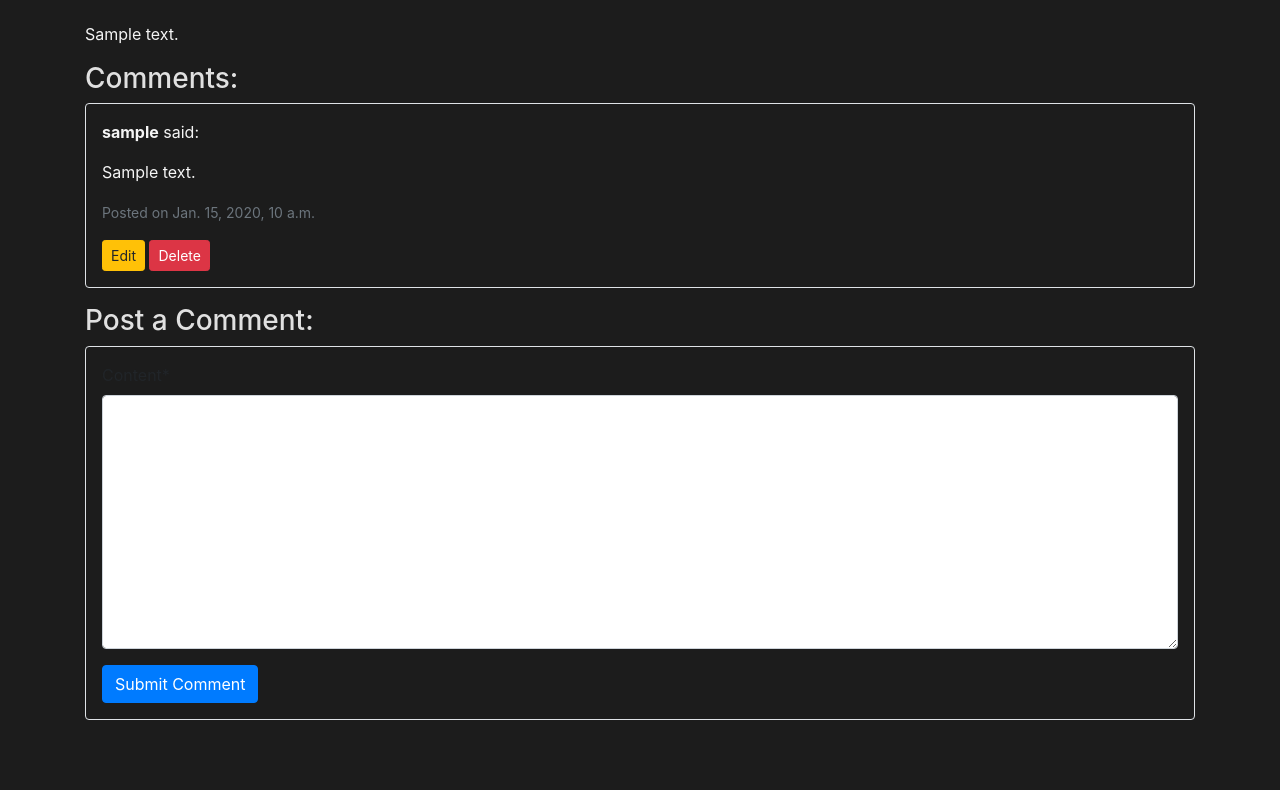
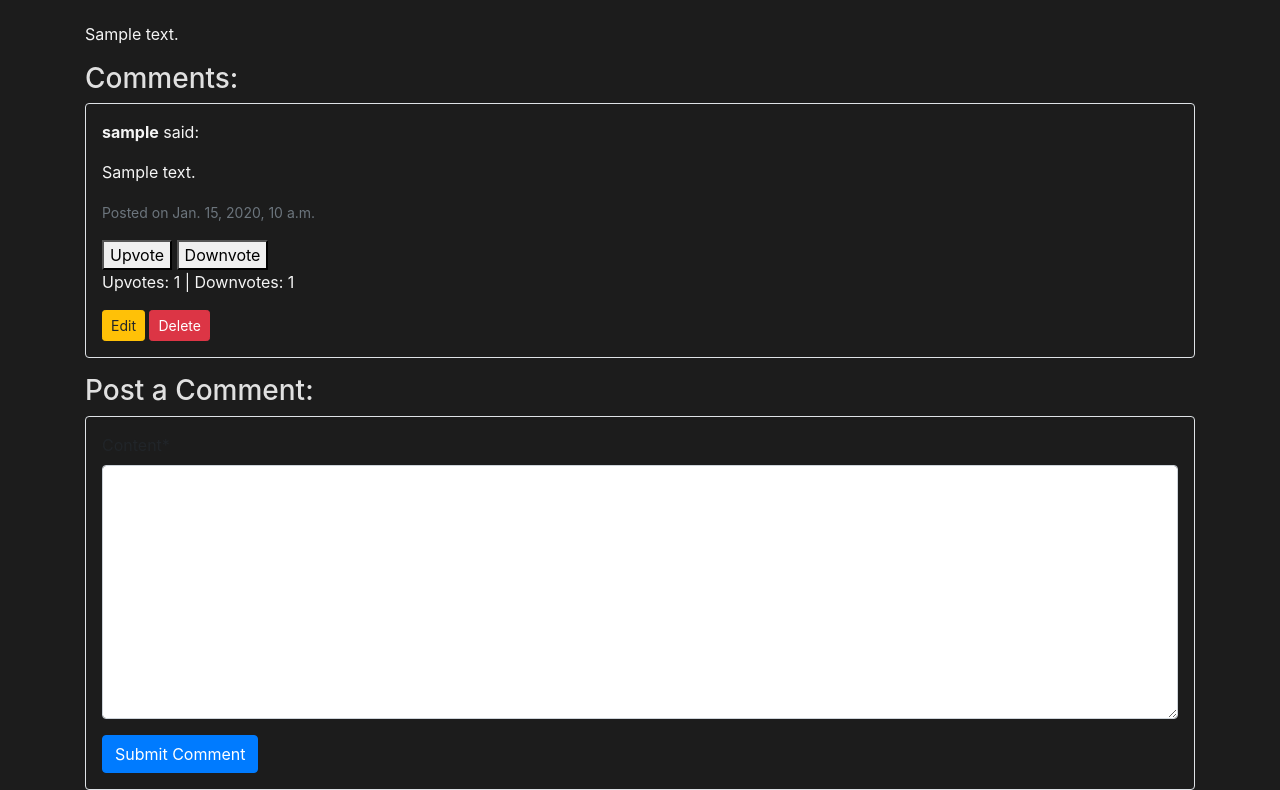
Before and after one commit to Mickjitsu/opensourcenews-, a Django app: a page that uses opensourcenews/templates/base.html in a window 1280 px wide. Shown: the part 682-1472 px from the top of the page. Before the commit the page ends 1402 px from the top, so only its background shows below. Run offline with Django 5.2, Linux system fonts and the light colour scheme; a user stored in the database is signed in; tables that the repository leaves empty hold one stand-in row (values such as "Sample post"); grey boxes marked "Sample" are stand-in pictures; some libraries are stand-ins or nearby versions.

Commit message:
voting capability for comments added

```diff
--- a/opensourcenews/articles/models.py
+++ b/opensourcenews/articles/models.py
@@ -60,6 +60,31 @@ class Comment(models.Model):
     created_at = models.DateTimeField(auto_now_add=True)
     updated_at = models.DateTimeField(auto_now=True)
     edited = models.BooleanField(default=False)
+    upvotes = models.PositiveIntegerField(default=0)
+    downvotes = models.PositiveIntegerField(default=0)
+
+    def get_upvotes_count(self):
+        return Vote.objects.filter(comment=self, vote_type='upvote').count()
+
+    def get_downvotes_count(self):
+        return Vote.objects.filter(comment=self, vote_type='downvote').count()
 
     def __str__(self):
         return f"Comment by {self.author.username} on {self.article.title}"
+
+class Vote(models.Model):
+    VOTE_CHOICES = [
+        ('upvote', 'Upvote'),
+        ('downvote', 'Downvote')
+    ]
+    user = models.ForeignKey(User, on_delete=models.CASCADE)  # User who voted
+    comment = models.ForeignKey(Comment, on_delete=models.CASCADE, related_name='votes')  # Associated comment
+    vote_type = models.CharField(max_length=8, choices=VOTE_CHOICES)  # Type of vote
+    created_at = models.DateTimeField(auto_now_add=True)
+
+    class Meta:
+        # Ensures that a user can only vote once per comment
+        unique_together = ('user', 'comment')
+
+    def __str__(self):
+        return f"{self.user.username} voted {self.vote_type} on comment {self.comment.id}"
--- a/opensourcenews/articles/templates/articles/single_post.html
+++ b/opensourcenews/articles/templates/articles/single_post.html
@@ -26,7 +26,13 @@
             <p><strong>{{ comment.author.username }}</strong> said:</p>
             <p>{{ comment.content }}</p>
             <p><small class="text-muted">Posted on {{ comment.created_at }}</small></p>
-
+            {% if user.is_authenticated %}
+            <div class="vote-container">
+                <button class="upvote-comment" data-comment-id="{{ comment.id }}">Upvote</button>
+                <button class="downvote-comment" data-comment-id="{{ comment.id }}">Downvote</button>
+                <p>Upvotes: <span class="upvotes-count">{{ comment.upvotes }}</span> | Downvotes: <span class="downvotes-count">{{ comment.downvotes }}</span></p>
+            </div>
+            {% endif %}
             <!-- Edit and Delete buttons -->
             {% if comment.author == user %}
             <a href="{% url 'edit-comment' comment.id %}" class="btn btn-warning btn-sm">Edit</a>
--- a/opensourcenews/articles/urls.py
+++ b/opensourcenews/articles/urls.py
@@ -8,8 +8,8 @@ urlpatterns = [
      path("", views.index, name="index"),
      path("topic/<slug:slug>", views.category_list , name = "category-list"),
      path("article/<slug:slug>", views.single_post, name="single-post"),
-     path('comment/edit/<int:comment_id>/', views.edit_comment, name='edit-comment'),
-     path('comment/delete/<int:comment_id>/', views.delete_comment, name='delete-comment')
+     path('comment/<int:comment_id>/upvote/', views.upvote_comment, name='upvote_comment'),
+     path('comment/<int:comment_id>/downvote/', views.downvote_comment, name='downvote_comment'),
 ]
 
 if settings.DEBUG:
--- a/opensourcenews/articles/views.py
+++ b/opensourcenews/articles/views.py
@@ -4,7 +4,7 @@ from django.http import HttpResponse, JsonResponse
 from django.contrib.auth.decorators import login_required
 from .forms import CommentForm
 from django.core.paginator import Paginator
-from .models import Article, Comment, Category
+from .models import Article, Comment, Category, Vote
 from contributors.models import Journalist
 # Create your views here.
 
@@ -110,3 +110,59 @@ def delete_comment(request, comment_id):
     comment.delete()
 
     return redirect('single-post', slug=comment.article.slug)
+
+@login_required
+def upvote_comment(request, comment_id):
+    comment = Comment.objects.get(id=comment_id)
+    user = request.user
+
+    # Check if the user has already voted
+    existing_vote = Vote.objects.filter(user=user, comment=comment).first()
+
+    if existing_vote:
+        if existing_vote.vote_type == 'downvote':
+            # Change from downvote to upvote
+            existing_vote.vote_type = 'upvote'
+            existing_vote.save()
+    else:
+        # Create a new vote if none exists
+        Vote.objects.create(user=user, comment=comment, vote_type='upvote')
+
+    # Update upvotes and downvotes count
+    upvotes = comment.votes.filter(vote_type='upvote').count()
+    downvotes = comment.votes.filter(vote_type='downvote').count()
+
+    # Save the updated vote counts to the comment
+    comment.upvotes = upvotes
+    comment.downvotes = downvotes
+    comment.save()
+
+    return JsonResponse({'upvotes': upvotes, 'downvotes': downvotes})
+
+@login_required
+def downvote_comment(request, comment_id):
+    comment = Comment.objects.get(id=comment_id)
+    user = request.user
+
+    # Check if the user has already voted
+    existing_vote = Vote.objects.filter(user=user, comment=comment).first()
+
+    if existing_vote:
+        if existing_vote.vote_type == 'upvote':
+            # Change from upvote to downvote
+            existing_vote.vote_type = 'downvote'
+            existing_vote.save()
+    else:
+        # Create a new vote if none exists
+        Vote.objects.create(user=user, comment=comment, vote_type='downvote')
+
+    # Update upvotes and downvotes count
+    upvotes = comment.votes.filter(vote_type='upvote').count()
+    downvotes = comment.votes.filter(vote_type='downvote').count()
+
+    # Save the updated vote counts to the comment
+    comment.upvotes = upvotes
+    comment.downvotes = downvotes
+    comment.save()
+
+    return JsonResponse({'upvotes': upvotes, 'downvotes': downvotes})
--- /dev/null
+++ b/opensourcenews/static/script/script.js
@@ -0,0 +1,65 @@
+// Function to update the displayed vote count
+function updateVoteCounts(button, upvotes, downvotes) {
+    const upvoteCountElement = button.closest('.vote-container').querySelector('.upvotes-count');
+    const downvoteCountElement = button.closest('.vote-container').querySelector('.downvotes-count');
+
+    // Update the vote counts displayed on the page
+    upvoteCountElement.textContent = upvotes;
+    downvoteCountElement.textContent = downvotes;
+}
+
+// Handle upvoting for comments
+document.querySelectorAll('.upvote-comment').forEach(button => {
+    button.addEventListener('click', function() {
+        const commentId = button.getAttribute('data-comment-id');
+        fetch(`/comment/${commentId}/upvote/`, {
+            method: 'POST',
+            headers: {
+                'X-CSRFToken': getCookie('csrftoken')
+            }
+        })
+        .then(response => response.json())
+        .then(data => {
+            if (data.upvotes !== undefined) {
+                // Update the displayed vote counts on the page
+                updateVoteCounts(button, data.upvotes, data.downvotes);
+            }
+        });
+    });
+});
+
+// Handle downvoting for comments
+document.querySelectorAll('.downvote-comment').forEach(button => {
+    button.addEventListener('click', function() {
+        const commentId = button.getAttribute('data-comment-id');
+        fetch(`/comment/${commentId}/downvote/`, {
+            method: 'POST',
+            headers: {
+                'X-CSRFToken': getCookie('csrftoken')
+            }
+        })
+        .then(response => response.json())
+        .then(data => {
+            if (data.upvotes !== undefined) {
+                // Update the displayed vote counts on the page
+                updateVoteCounts(button, data.upvotes, data.downvotes);
+            }
+        });
+    });
+});
+
+// Helper function to get the CSRF token
+function getCookie(name) {
+    var cookieValue = null;
+    if (document.cookie && document.cookie !== '') {
+        var cookies = document.cookie.split(';');
+        for (var i = 0; i < cookies.length; i++) {
+            var cookie = cookies[i].trim();
+            if (cookie.substring(0, name.length + 1) === (name + '=')) {
+                cookieValue = decodeURIComponent(cookie.substring(name.length + 1));
+                break;
+            }
+        }
+    }
+    return cookieValue;
+}
--- a/opensourcenews/templates/account/login.html
+++ b/opensourcenews/templates/account/login.html
@@ -1,10 +1,12 @@
 {% extends "base.html" %}
-
+{% load static %}
 {% load i18n %}
 {% load account socialaccount %}
 
 {% block head_title %}{% trans "Sign In" %}{% endblock head_title %}
-
+{% block css %}
+<link rel="stylesheet" href="{% static 'css/index.css' %}">
+{% endblock %}
 {% block content %}
 <div class="container">
 <h1>{% trans "Sign In" %}</h1>
--- a/opensourcenews/templates/account/logout.html
+++ b/opensourcenews/templates/account/logout.html
@@ -1,9 +1,11 @@
 {% extends "base.html" %}
+{% load static %}
 
 {% load i18n %}
-
+{% block css %}
+<link rel="stylesheet" href="{% static 'css/index.css' %}">
+{% endblock %}
 {% block head_title %}{% trans "Sign Out" %}{% endblock head_title %}
-
 {% block content %}
 <h1>{% trans "Sign Out" %}</h1>
 
--- a/opensourcenews/templates/account/signup.html
+++ b/opensourcenews/templates/account/signup.html
@@ -1,9 +1,11 @@
 {% extends "base.html" %}
-
+{% load static %}
 {% load i18n %}
 
 {% block head_title %}{% trans "Signup" %}{% endblock head_title %}
-
+{% block css %}
+<link rel="stylesheet" href="{% static 'css/index.css' %}">
+{% endblock %}
 {% block content %}
 <div class="container">
 <h1>{% trans "Sign Up" %}</h1>
--- a/opensourcenews/templates/base.html
+++ b/opensourcenews/templates/base.html
@@ -97,5 +97,5 @@
   <script src="https://cdn.jsdelivr.net/npm/jquery@3.5.1/dist/jquery.slim.min.js" integrity="sha384-DfXdz2htPH0lsSSs5nCTpuj/zy4C+OGpamoFVy38MVBnE+IbbVYUew+OrCXaRkfj" crossorigin="anonymous"></script>
 <script src="https://cdn.jsdelivr.net/npm/bootstrap@4.6.2/dist/js/bootstrap.bundle.min.js" integrity="sha384-Fy6S3B9q64WdZWQUiU+q4/2Lc9npb8tCaSX9FK7E8HnRr0Jz8D6OP9dO5Vg3Q9ct" crossorigin="anonymous"></script>
 </body>
-<script src="{% static 'javascript/script.js' %}"></script>
+<script src="{% static 'script/script.js' %}"></script>
 </html>
```
Also changed, not shown: opensourcenews/articles/migrations/0005_vote.py (added), opensourcenews/articles/migrations/0006_comment_downvotes_comment_upvotes.py (added), opensourcenews/articles/migrations/0007_alter_vote_comment.py (added).
